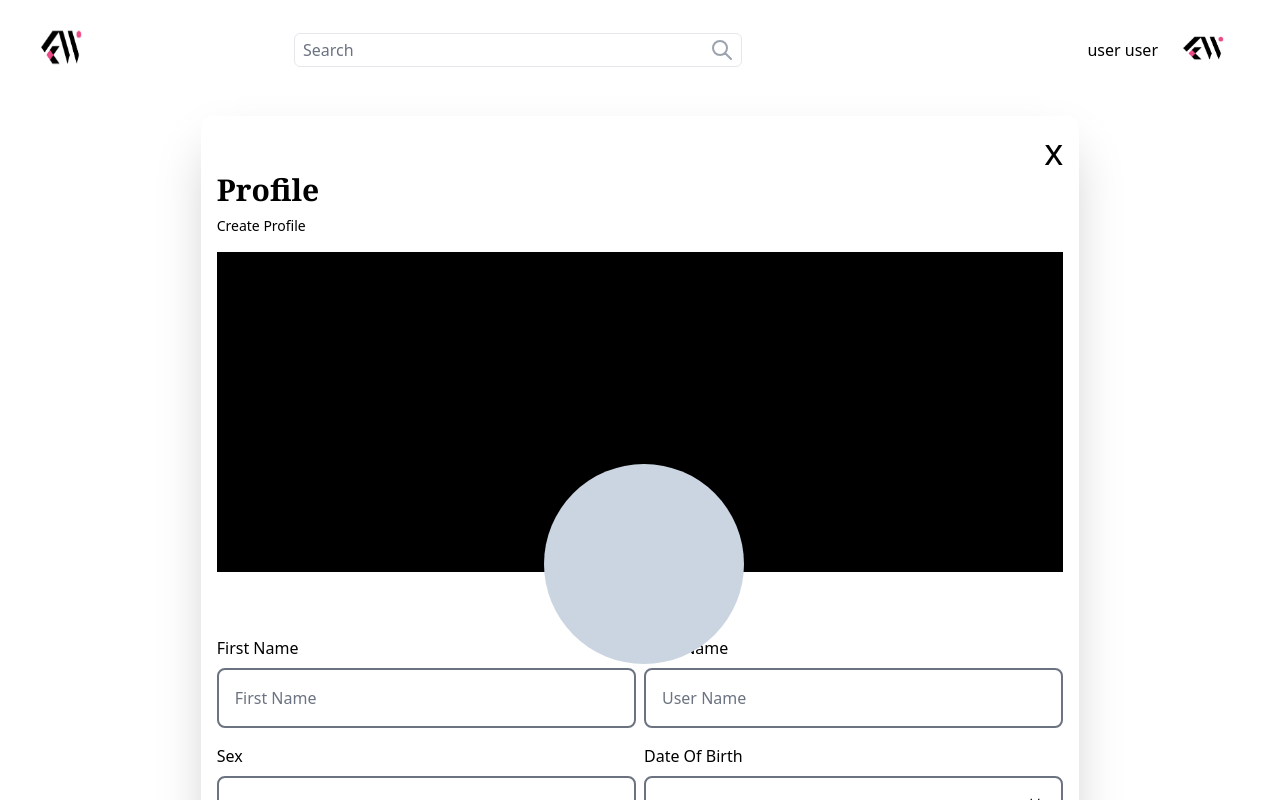
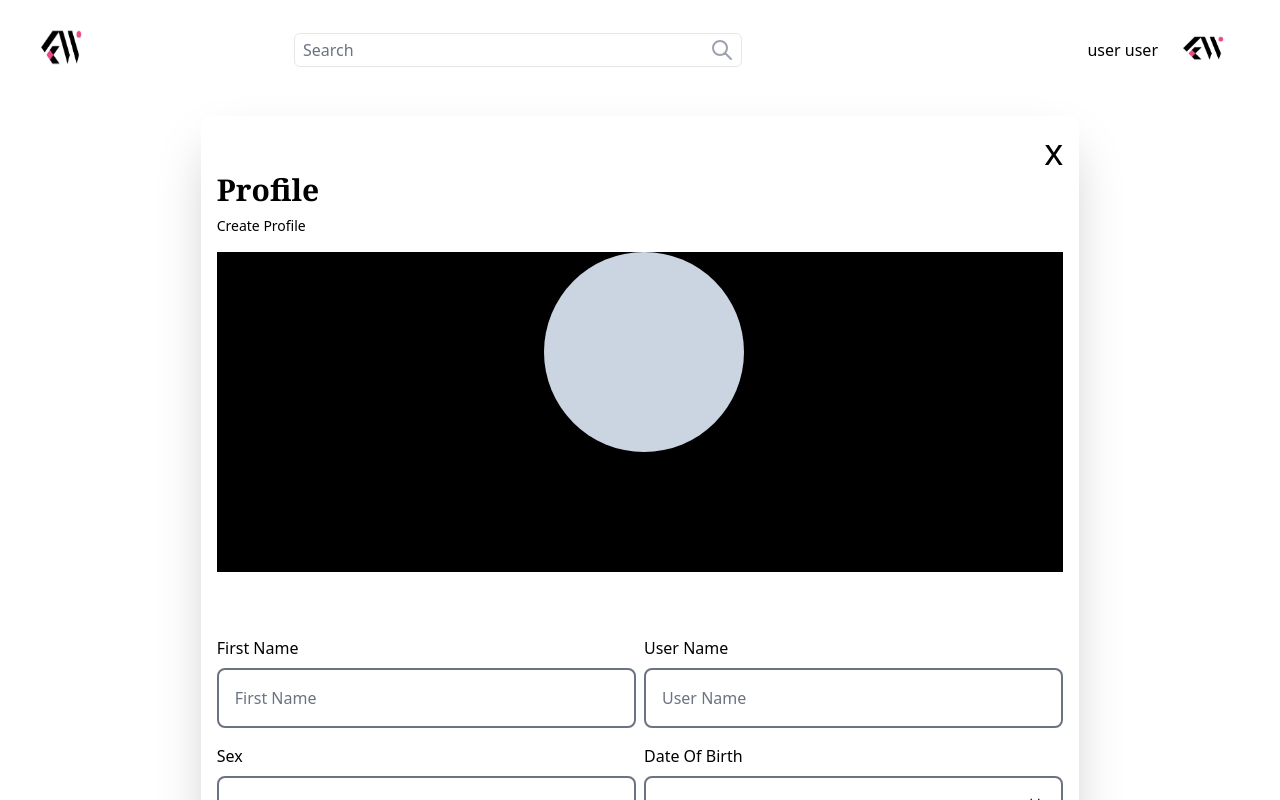
Before and after one commit to sarachafikidrissi/Social-Media-React-, a React (Create React App) app: page /login-profile in a window 1280 px wide. Shown: the top 800 px of the page. Built offline with nearby package versions, Linux system fonts and the light colour scheme.

Commit message:
add cover

```diff
--- a/src/pages/LoginProfile/Components/login.jsx
+++ b/src/pages/LoginProfile/Components/login.jsx
@@ -80,12 +80,12 @@ const LoginPage = () => {
                 <h2 class="text-grey text-sm mb-4 dark:text-gray-400">Create Profile</h2>
                 <form>
                 {/* create bg cover */}
-                    <div className='pb-10'>
-                        <div className='bg-black w-full h-[40vh] relative' onClick={handlCOverClick} >
+                    <div className='pb-10 relative'>
+                        <div className='bg-black w-full h-[40vh] ' onClick={handlCOverClick} >
                         {  cover ? <img src={URL.createObjectURL(cover)} className='w-full h-[40vh]' /> : <div  className='w-full h-[40vh]'></div>   }
                         <input type='file' ref={inputRefCover} onChange={handlChangeCover} className='hidden' />
                         </div>
-                        <div className='w-[15vw] h-[30vh] rounded-full absolute bottom-24 left-[50%] translate-x-[-50%] ' onClick={handleClick}>
+                        <div className='w-[15vw] h-[30vh] rounded-full absolute bottom-0 translate-y-[-50%] left-[50%] translate-x-[-50%] ' onClick={handleClick}>
                         {  image ? <img src={URL.createObjectURL(image)} className='h-[200px] w-[200px] rounded-full' /> : <div  className='h-[200px] w-[200px] rounded-full bg-slate-300'></div>   }
                         <input type='file' ref={inputRef} onChange={handleChange} className='hidden' />
                         </div>
```
